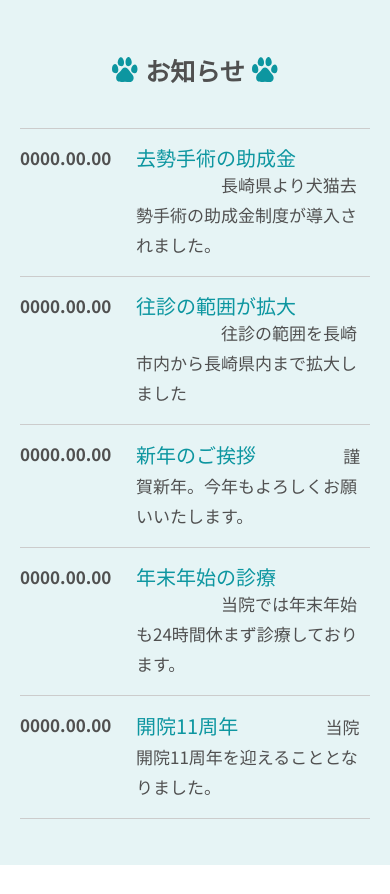
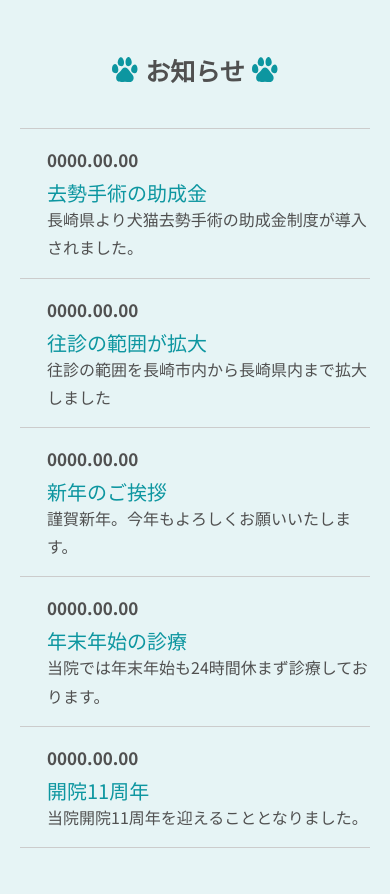
Before and after one commit to mutsumi1009/animalhospital, a plain HTML site: page index.html in a window 390 px wide. Shown: the part 3980-4874 px from the top of the page. Before the commit the page ends 4845 px from the top, so only its background shows below. Drawn offline with Linux system fonts and the light colour scheme.

Commit message:
お知らせ追加

```diff
--- a/css/style.css
+++ b/css/style.css
@@ -388,6 +388,8 @@ img {
     background-color: #FFFFFF;
     padding-block: 64px 0;
 
+    @media screen and (max-width: 767px) {}
+
 }
 
 .service__head {
@@ -501,6 +503,7 @@ img {
 
 .news__item {
     border-bottom: 1px solid #ccc;
+    padding-left: 27px;
 }
 
 .news__link {
@@ -508,19 +511,38 @@ img {
     align-items: flex-start;
     padding-block: 16px;
     gap: 24px;
+    flex-wrap: wrap;
+
+    @media screen and (max-width: 767px) {
+        flex-direction: column;
+        gap: 8px;
+
+    }
 }
 
 .news__date {
+    flex: 0 0 auto;
     min-width: 92px;
     font-size: 1.7rem;
     font-weight: 700;
+    flex-wrap: wrap;
     line-height: calc(25 / 17);
+
+    @media screen and (max-width: 767px) {
+        margin-top: 2px;
+        display: block;
+        margin-left: 0;
+    }
 }
 
 .news__content {
     flex: 1;
-    display: block;
-    padding-left: 0;
+    display: flex;
+    gap: 25px flex-wrap: wrap;
+
+    @media screen and (max-width: 767px) {
+        flex-direction: column;
+    }
 }
 
 .news__text {
@@ -528,11 +550,16 @@ img {
     font-size: 2.0rem;
     font-weight: 500;
     color: #0D96A0;
-    text-decoration: underline;
-    margin: 0;
+    margin-left: 25px;
     padding: 0;
+    min-width: 160px;
     text-decoration: none;
     line-height: calc(25 / 20);
+
+    @media screen and (max-width: 767px) {
+        display: block;
+        margin-left: 0;
+    }
 }
 
 .news__desc {
@@ -541,3 +568,12 @@ img {
     color: #505050;
     line-height: calc(30 / 17);
     margin-left: 5em;
+    flex: 1;
+
+    @media screen and (max-width: 767px) {
+        font-size: 1.6rem;
+        display: block;
+        margin-left: 0;
+        flex-direction: column;
+    }
+}
```
Also changed, not shown: index.html (+1 -0 lines). Lines whose indentation alone changed are shown as unchanged.
